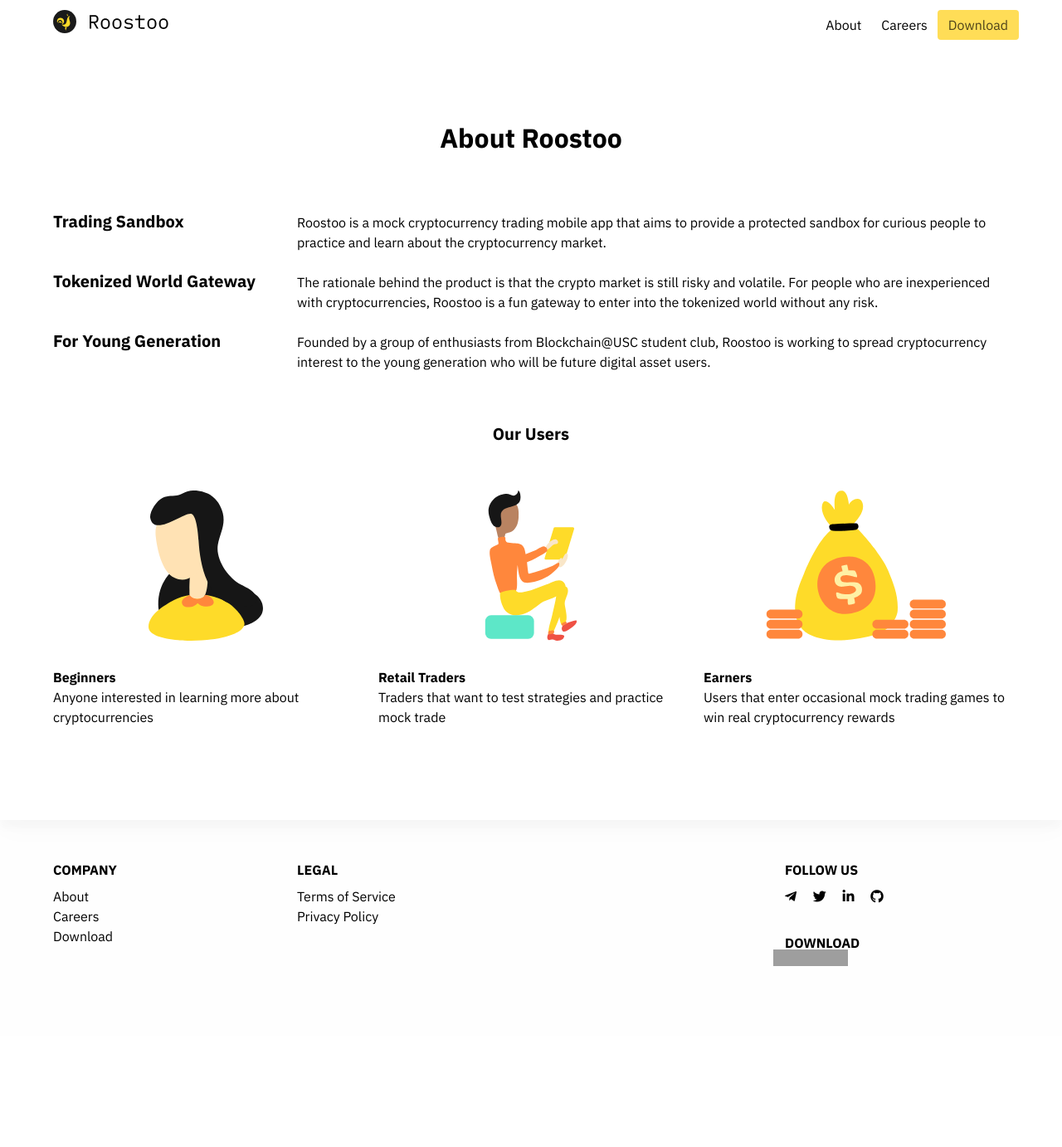
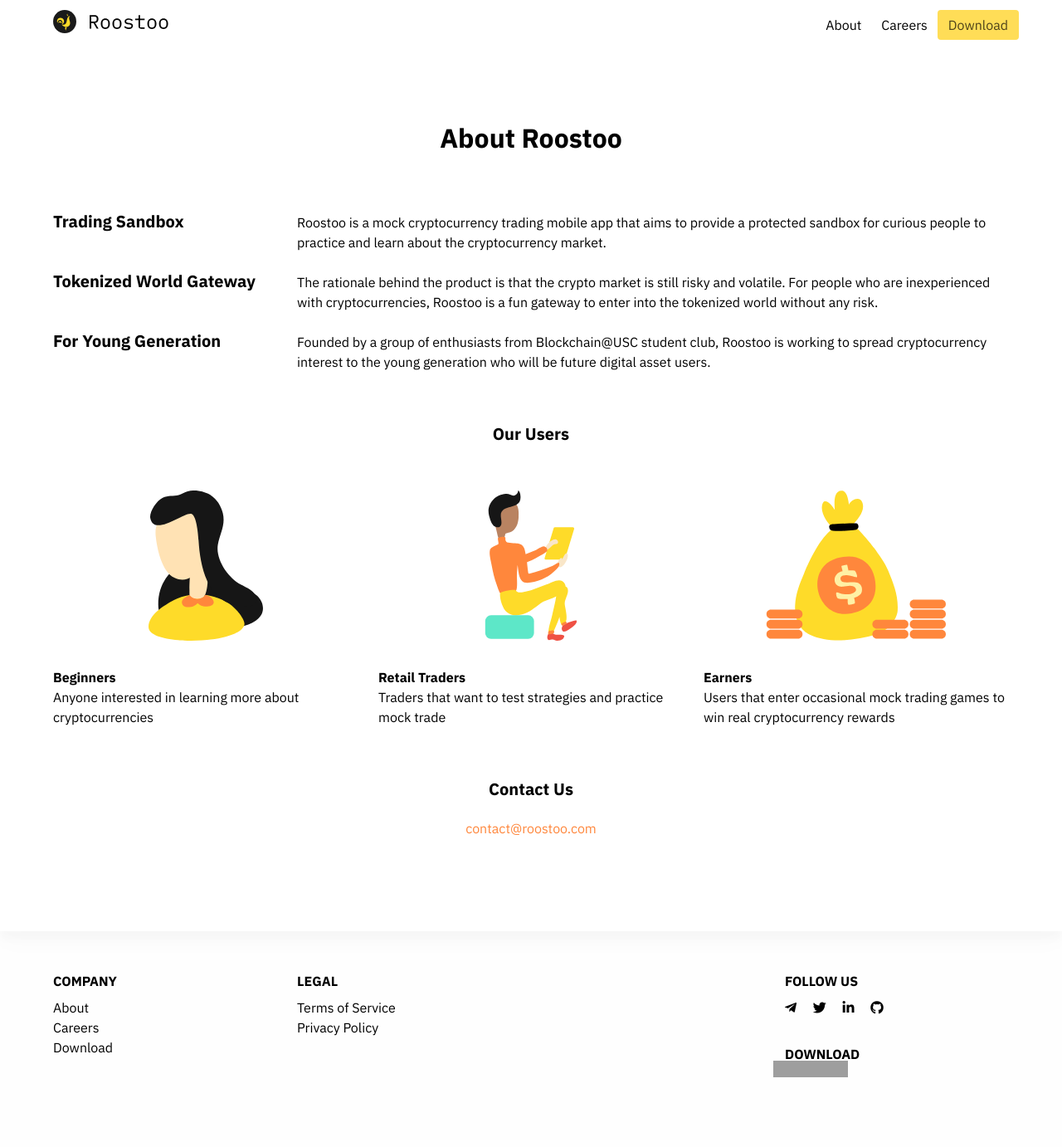
Before and after one commit to roostoo/roostoo.github.io, a Jekyll site: the page built from about.md, in a window 1280 px wide. Shown: the whole page at 83% size. Built offline with Jekyll 4.4.1, drawn with Linux system fonts in a browser that asks for light colours; nearby versions of some CDN libraries; before the commit the page ends 1248 px from its top, so only the background shows below that; grey boxes are pictures that could not be loaded.

Commit message:
feat: update contact mail in about.html

```diff
--- a/_layouts/about.html
+++ b/_layouts/about.html
@@ -13,7 +13,7 @@
         </section>
         {{ content }}
 
-        <section >
+        <section>
             {% for item in about.info %}
                 <div class="columns">
                     <div class="column is-one-quarter">
@@ -49,5 +49,11 @@
             </div>
         </section>
 
+        <section>
+            <h2 class="title is-5 has-text-weight-bold has-text-centered m-xl">Contact Us</h2>
+            <div class="has-text-centered">
+                <a href="mailto://contact@roostoo.com">contact@roostoo.com</a>
+            </div>
+        </section>
     </div>
 </section>
```
